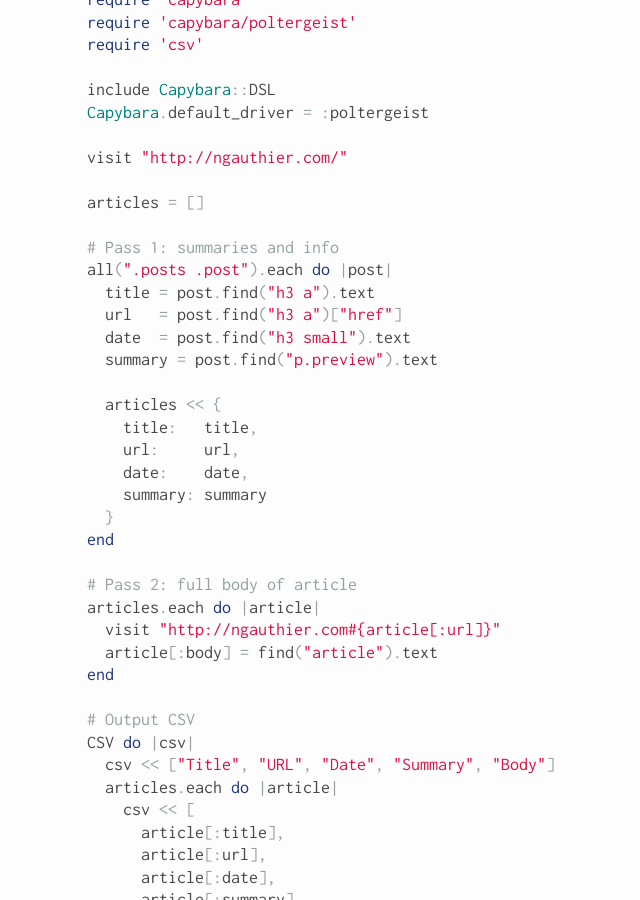
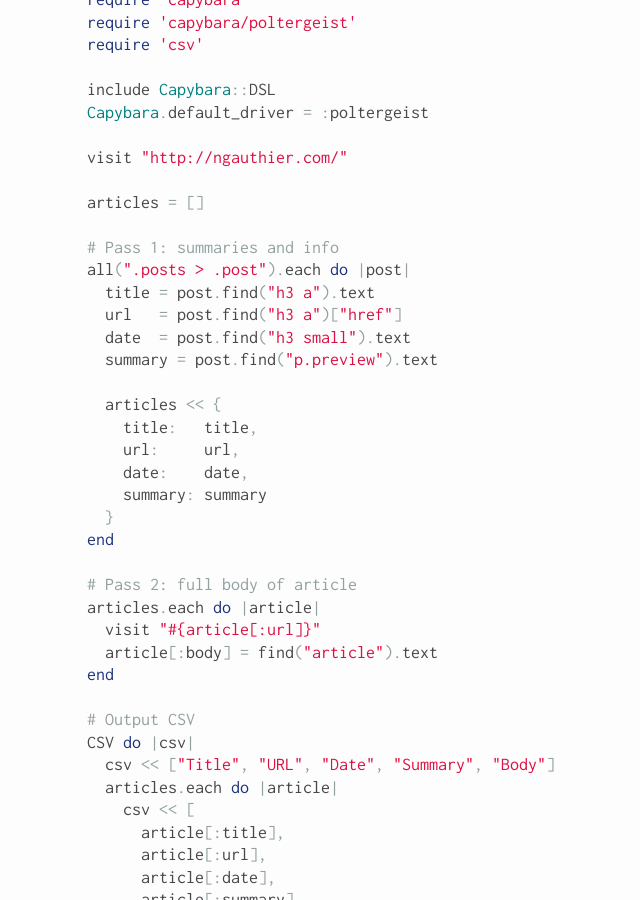
Before and after one commit to ngauthier/ngauthier.github.com, a Jekyll site: the page built from _posts/2014-06-05-scraping-the-web-with-ruby.md, in a window 1280 px wide and 900 px high, scrolled down 3411 px. Shown: the whole window, without its empty margins (193-833 px from the left). Built offline with Jekyll 4.4.1, drawn with Linux system fonts in a browser that asks for light colours; comment, search, counter and statistics services are not loaded; some of the changed text lies outside the part shown.

Commit message:
update to fix broken syntax in scrap
Still not fully complete, but a more working version with the current site than what was written.

```diff
--- a/_posts/2014-06-05-scraping-the-web-with-ruby.md
+++ b/_posts/2014-06-05-scraping-the-web-with-ruby.md
@@ -31,7 +31,7 @@
 <pre class='prettyprint'>
 visit "http://ngauthier.com/"
 
-all(".posts .post").each do |post|
+all(".posts > .post").each do |post|
   title = post.find("h3 a").text
   url   = post.find("h3 a")["href"]
   date  = post.find("h3 small").text
@@ -79,7 +79,7 @@
 
 CSV do |csv|
   csv << ["Title", "URL", "Date", "Summary"]
-  all(".posts .post").each do |post|
+  all(".posts > .post").each do |post|
     title = post.find("h3 a").text
     url   = post.find("h3 a")["href"]
     date  = post.find("h3 small").text
@@ -113,7 +113,7 @@
 articles = []
 
 # Pass 1: summaries and info
-all(".posts .post").each do |post|
+all(".posts > .post").each do |post|
   title = post.find("h3 a").text
   url   = post.find("h3 a")["href"]
   date  = post.find("h3 small").text
@@ -176,7 +176,7 @@
 
 <pre class='prettyprint'>
 # Pass 1: summaries and info
-all(".posts .post").each do |post|
+all(".posts > .post").each do |post|
   title = post.find("h3 a").text
   url   = post.find("h3 a")["href"]
   date  = post.find("h3 small").text
@@ -269,7 +269,7 @@
 
   def get_summaries
     visit "http://ngauthier.com/"
-    all(".posts .post").each do |post|
+    all(".posts > .post").each do |post|
       title = post.find("h3 a").text
       url   = post.find("h3 a")["href"]
       date  = post.find("h3 small").text
@@ -348,7 +348,7 @@
 
   def get_summaries
     visit "http://ngauthier.com/"
-    all(".posts .post").each do |post|
+    all(".posts > .post").each do |post|
       article = Article.from_summary(post)
       next if @articles[article.url]
       @articles[article.url] = article
@@ -433,7 +433,7 @@
 
   def scrape
     visit "http://ngauthier.com/"
-    all(".posts .post").each do |post|
+    all(".posts > .post").each do |post|
       article = Article.from_summary(post)
       next unless article.new_record?
       article.save
```
Also changed, not shown: other parts of _posts/2014-06-05-scraping-the-web-with-ruby.md (+2 -2 lines).
